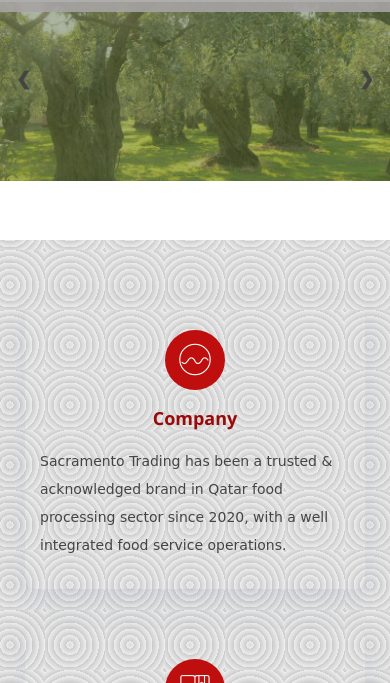
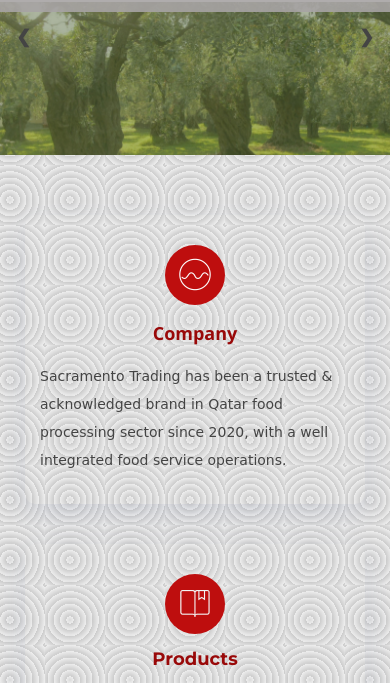
Before and after one commit to AjCreations195/SacramentoTrading, a plain HTML site: page index.html in a window 390 px wide. Shown: the part 98-781 px from the top of the page. Drawn offline with nearby package versions, Linux system fonts and the light colour scheme; files whose address does not match are found by name.

Commit message:
fifth  edited for mobile devices home page settings

```diff
--- a/assets/css/style.css
+++ b/assets/css/style.css
@@ -256,10 +256,6 @@ ul.tags li a, ul.social_icon li a,
 # Navigation Menu
 --------------------------------------------------------------*/
 /* Desktop Navigation */
-.main-nav {
-  /* Drop Down */
-  /* Deep Drop Down */
-}
 
 .main-nav, .main-nav * {
   margin: 0;
@@ -482,14 +478,14 @@ ul.tags li a, ul.social_icon li a,
   #hero2 .container { height: auto !important;}}
 @media (max-width: 768px) {
   #hero {
-    height: 40vh;
+    height: 30vh;
     padding: 100px 0 60px 0;
     background-size: cover;
     position: relative;
-    object-fit: cover;
+    object-fit: contain;
   }
   #hero .container {
-    height: 40vh; background-size: cover;
+    height: 30vh; background-size: cover;
     object-fit: cover;
   }
   #hero .intro-img {
--- a/index.html
+++ b/index.html
@@ -108,9 +108,7 @@
   <section id="hero" class="clearfix">
   <div class="mySlides fade">
      <img src="assets/img/bg1.jpg" style="width: 100%;">
-     <div class="container">
-      <h2 class="f1 text-white animate__animated animate__fadeInDown">WELCOME TO <span>AZIMUTH</span></h2>
-      </div>
+
   </div>
 
   <div class="mySlides fade">
```
